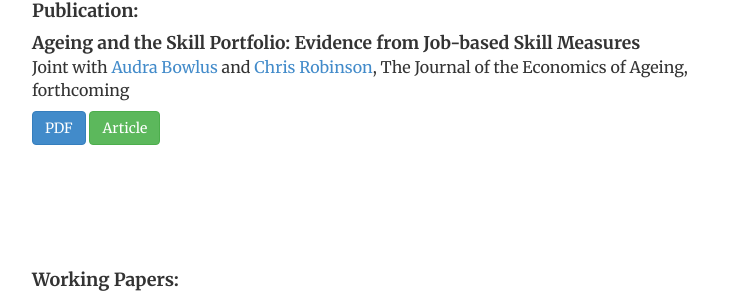
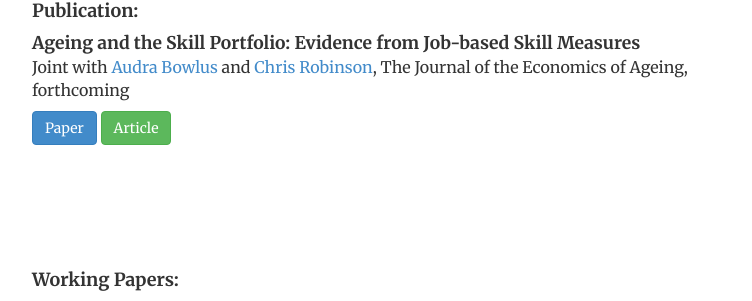
Before and after one commit to morihiroaki/morihiroaki.github.io, a Jekyll site: the page built from research.html, in a window 1280 px wide. Shown: the part 119-420 px from the top of the page, without its empty margins (263-1015 px from the left). Built offline with Jekyll 4.4.1, drawn with Linux system fonts in a browser that asks for light colours.

Commit message:
Update research.html

```diff
--- a/research.html
+++ b/research.html
@@ -11,7 +11,7 @@
 <div class='pTitle'> Ageing and the Skill Portfolio: Evidence from Job-based Skill Measures</div>
 <p> Joint with <a href="http://economics.uwo.ca/people/faculty/bowlus.html">Audra Bowlus</a> and <a href="http://economics.uwo.ca/people/faculty/robinson.html">Chris Robinson</a>, The Journal of the Economics of Ageing, forthcoming</p>
 </div>
-<a target="_blank" href="/files/Bowlus_Mori_Robinson_2016_wp.pdf" class="btn btn-primary" title="BMR16">PDF</a>
+<a target="_blank" href="/files/Bowlus_Mori_Robinson_2016_wp.pdf" class="btn btn-primary" title="BMR16">Paper</a>
 <a class="btn btn-success" href="http://www.sciencedirect.com/science/article/pii/S2212828X16000049" target="_blank">Article</a>
 
 <br/><br/><br/><br/><br/><br/>
```
